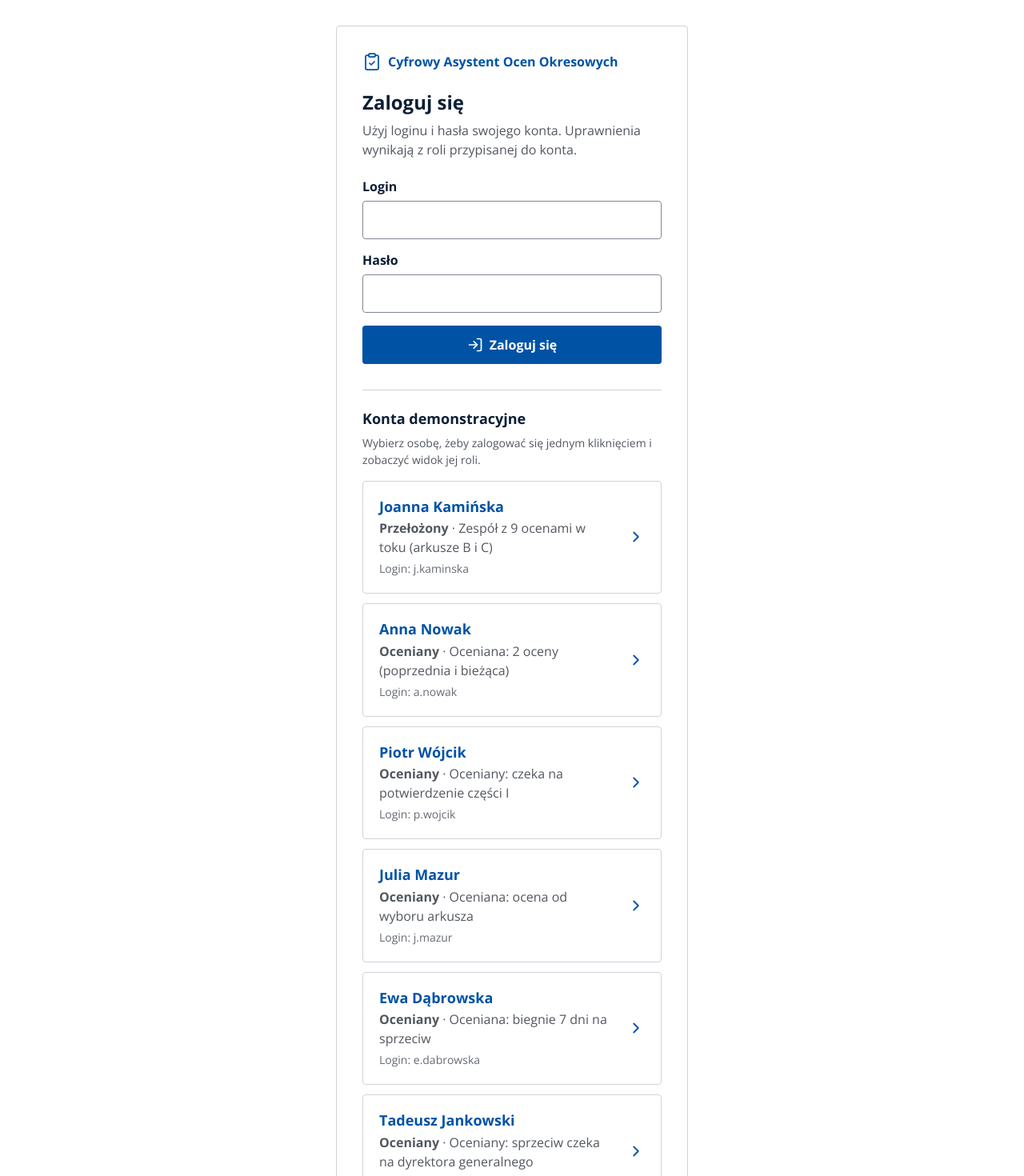
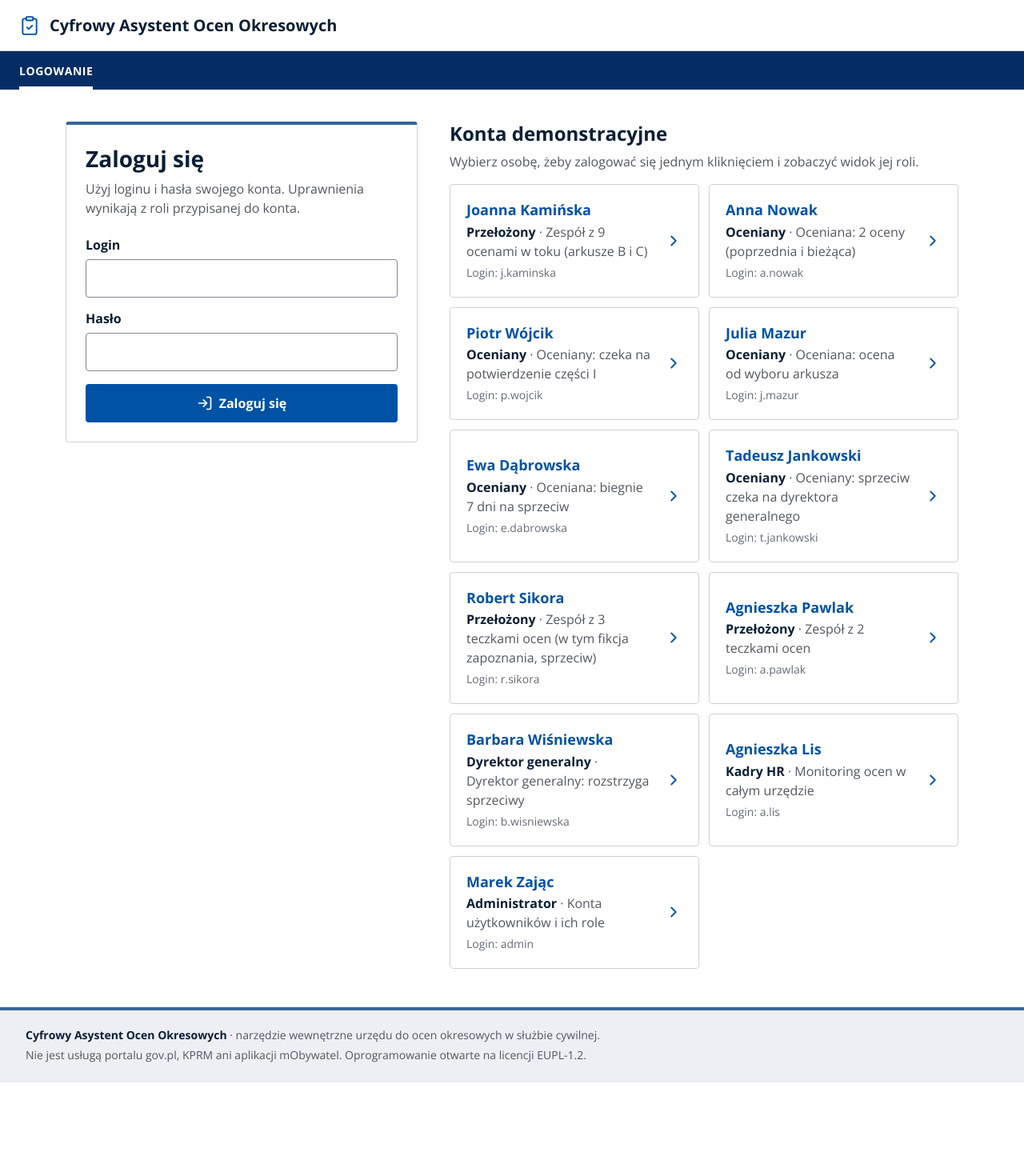
Before and after one commit to carrotly-technologies/cyfrowy-asystent-ocen-okresowych-frontend, a React (Vite) app: page /logowanie in a window 1280 px wide. Shown: the top 1470 px of the page at 80% size. After the commit the page ends 1353 px from the top, so only its background shows below. Built offline with nearby package versions, Linux system fonts and the light colour scheme; no server answers.

Commit message:
feat: gov.pl style sign-in page with demo account tiles (#21)

```diff
--- a/src/pages/LoginPage.module.css
+++ b/src/pages/LoginPage.module.css
@@ -1,41 +1,82 @@
-.root {
-  display: grid;
+/* Sign-in in the gov.pl service layout: white header with our wordmark, navy service bar, form box with the
+   SC-blue top rule, demo accounts as a grid of tiles, footer with the "not an official service" note. */
+.page {
+  display: flex;
+  flex-direction: column;
   min-height: 100dvh;
-  place-items: center;
-  padding: var(--s-8) var(--s-4);
   background: var(--bg-app);
 }
 
-.card {
-  width: 100%;
-  max-width: 440px;
-  padding: var(--s-8);
-  border: var(--border-w) solid var(--border);
-  border-radius: var(--radius-lg);
+.header {
+  display: flex;
+  align-items: center;
+  min-height: var(--topbar-h);
+  padding: 0 var(--s-6);
+  border-bottom: var(--border-w) solid var(--border);
   background: var(--bg-surface);
-  box-shadow: var(--shadow-card);
 }
 
 .brand {
   display: flex;
   align-items: center;
-  gap: var(--s-2);
-  margin-bottom: var(--s-6);
-  color: var(--accent);
-  font-weight: var(--weight-semibold);
+  gap: var(--s-3);
+  min-width: 0;
+  color: var(--text);
+  font-size: var(--text-xl);
+  font-weight: var(--weight-bold);
+  line-height: var(--leading-tight);
 }
 
-.office {
-  margin-top: var(--s-1);
-  color: var(--text-muted);
+.brand svg {
+  flex: none;
+  color: var(--accent);
+}
+
+.servicebar {
+  display: flex;
+  align-items: stretch;
+  min-height: var(--service-bar-h);
+  padding: 0 var(--s-6);
+  background: var(--sc-navy);
+  color: var(--on-sc);
+}
+
+.servicebar span {
+  display: flex;
+  align-items: center;
+  padding-top: 4px;
+  border-bottom: 4px solid var(--on-sc);
   font-size: var(--text-sm);
+  font-weight: var(--weight-bold);
+  letter-spacing: 0.04em;
+  text-transform: uppercase;
+}
+
+.root {
+  display: grid;
+  flex: 1 0 auto;
+  grid-template-columns: minmax(0, 440px) minmax(0, 1fr);
+  gap: var(--s-10);
+  align-items: start;
+  width: 100%;
+  max-width: 1180px;
+  margin: 0 auto;
+  padding: var(--s-10) var(--s-8) var(--s-12);
+}
+
+.card {
+  padding: var(--s-6);
+  border: var(--border-w) solid var(--border);
+  border-top: var(--section-rule);
+  border-radius: var(--radius-lg);
+  background: var(--bg-surface);
 }
 
 .h1 {
   margin-bottom: var(--s-2);
-  font-size: var(--text-2xl);
+  font-size: var(--text-3xl);
   font-weight: var(--weight-bold);
-  line-height: var(--leading-tight);
+  line-height: 1.2857;
 }
 
 .lead {
@@ -52,41 +93,42 @@
   margin-bottom: var(--s-4);
 }
 
-@media (max-width: 480px) {
-  .card {
-    padding: var(--s-6) var(--s-4);
-  }
-}
-
 .demo {
-  margin-top: var(--s-8);
-  padding-top: var(--s-6);
-  border-top: var(--border-w) solid var(--border);
+  min-width: 0;
 }
 
 .h2 {
   margin-bottom: var(--s-2);
-  font-size: var(--text-lg);
-  font-weight: var(--weight-semibold);
+  font-size: var(--text-2xl);
+  font-weight: var(--weight-bold);
   line-height: var(--leading-tight);
 }
 
 .demoLead {
   margin-bottom: var(--s-4);
   color: var(--text-secondary);
-  font-size: var(--text-sm);
 }
 
 .demoList {
   display: grid;
+  grid-template-columns: repeat(auto-fill, minmax(16rem, 1fr));
   gap: var(--s-3);
   margin: 0;
   padding: 0;
   list-style: none;
 }
 
+.demoList > li {
+  display: flex;
+}
+
+.demoList > li > * {
+  flex: 1;
+}
+
 .demoRole {
-  font-weight: var(--weight-semibold);
+  font-weight: var(--weight-bold);
+  color: var(--text);
 }
 
 .demoLogin {
@@ -95,3 +137,50 @@
   color: var(--text-muted);
   font-size: var(--text-sm);
 }
+
+.footer {
+  display: flex;
+  flex-direction: column;
+  gap: var(--s-1);
+  padding: var(--s-5) var(--s-8) var(--s-6);
+  border-top: 4px solid var(--sc-band);
+  background: var(--bg-muted);
+  color: var(--text-secondary);
+  font-size: var(--text-sm);
+}
+
+.footer strong {
+  color: var(--text);
+}
+
+@media (max-width: 1023px) {
+  .root {
+    grid-template-columns: minmax(0, 1fr);
+    max-width: 640px;
+    gap: var(--s-8);
+  }
+}
+
+@media (max-width: 767px) {
+  .header,
+  .servicebar {
+    padding: 0 var(--s-4);
+  }
+
+  .brand {
+    font-size: var(--text-base);
+  }
+
+  .root {
+    padding: var(--s-6) var(--s-4) var(--s-8);
+  }
+
+  .card {
+    padding: var(--s-5) var(--s-4);
+  }
+
+  .footer {
+    padding-right: var(--s-4);
+    padding-left: var(--s-4);
+  }
+}
--- a/src/pages/LoginPage.tsx
+++ b/src/pages/LoginPage.tsx
@@ -70,12 +70,18 @@ export function LoginPage() {
   const fieldError = (id: string) => errors.find((x) => x.id === id)?.message
 
   return (
+    <div className={s.page}>
+      <header className={s.header}>
+        <div className={s.brand}>
+          <ClipboardCheck size={26} strokeWidth={1.75} aria-hidden="true" />
+          <span>Cyfrowy Asystent Ocen Okresowych</span>
+        </div>
+      </header>
+      <div className={s.servicebar}>
+        <span>Logowanie</span>
+      </div>
     <main className={s.root} id="main">
       <div className={s.card}>
-        <div className={s.brand}>
-          <ClipboardCheck size={24} strokeWidth={1.75} aria-hidden="true" />
-          <span>Cyfrowy Asystent Ocen Okresowych</span>
-        </div>
         <h1 className={s.h1}>Zaloguj się</h1>
         <p className={s.lead}>Użyj loginu i hasła swojego konta. Uprawnienia wynikają z roli przypisanej do konta.</p>
 
@@ -122,6 +128,7 @@ export function LoginPage() {
             Zaloguj się
           </Button>
         </form>
+      </div>
 
         {DEMO_ACCOUNTS_ENABLED && (
           <section className={s.demo} aria-labelledby="demo-accounts">
@@ -146,8 +153,14 @@ export function LoginPage() {
             </ul>
           </section>
         )}
-      </div>
     </main>
+      <footer className={s.footer}>
+        <p>
+          <strong>Cyfrowy Asystent Ocen Okresowych</strong> · narzędzie wewnętrzne urzędu do ocen okresowych w służbie cywilnej.
+        </p>
+        <p>Nie jest usługą portalu gov.pl, KPRM ani aplikacji mObywatel. Oprogramowanie otwarte na licencji EUPL-1.2.</p>
+      </footer>
+    </div>
   )
 }
 
```
